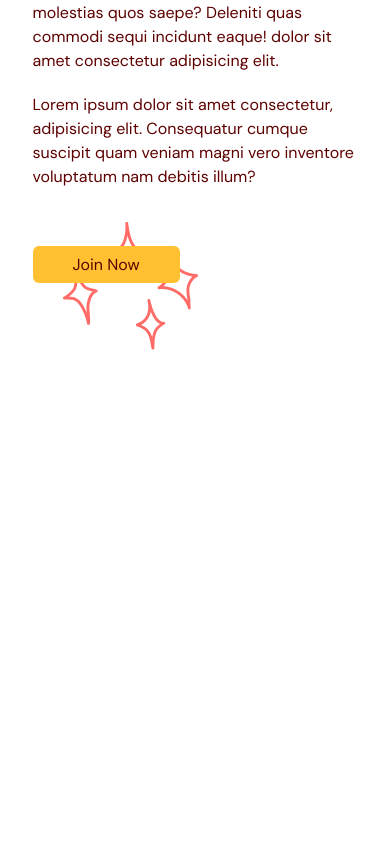
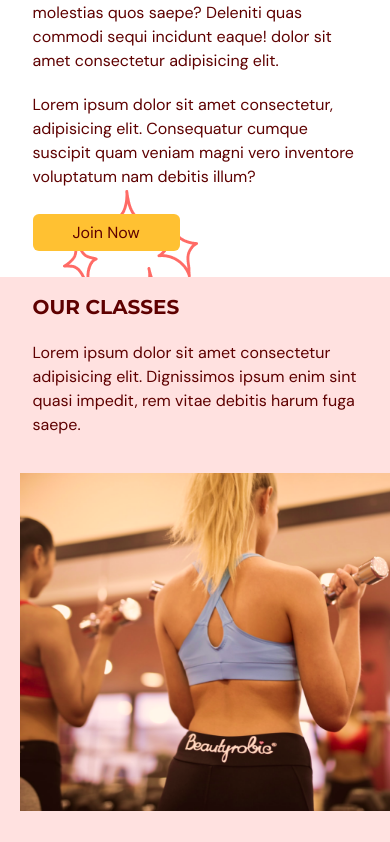
Before and after one commit to misspelz/BodyFix, a React (Vite) app: page / in a window 390 px wide. Shown: the part 2577-3419 px from the top of the page. Before the commit the page ends 2934 px from the top, so only its background shows below. Built offline with nearby package versions, Linux system fonts and the light colour scheme.

Commit message:
our classes section

```diff
--- a/src/App.tsx
+++ b/src/App.tsx
@@ -3,6 +3,7 @@
 import { SelectedPage } from "@/shared/types";
 import Home from "@/scenes/home"
 import Benefits from "@/scenes/benefits"
+import OurClasses from "@/scenes/ourClasses"
 
 
 function App() {
@@ -36,6 +37,9 @@
     <Benefits
       setSelectedPage={setSelectedPage}
     />
+    <OurClasses
+      setSelectedPage={setSelectedPage}
+    />
     </div>;
 }
 
--- a/src/scenes/benefits/index.tsx
+++ b/src/scenes/benefits/index.tsx
@@ -93,22 +93,40 @@
             {/* TITLE */}
             <div className="relative">
               <div className="before::absolute before:-top-20 before:-left-20 before:z-[1] belfore:content-abstractwaves">
-                <div>
+                <motion.div
+                   initial="hidden"
+                   whileInView="visible"
+                   viewport={{ once: true, amount: 0.5 }}
+                   transition={{ duration: 0.5 }}
+                   variants={{
+                     hidden: { opacity: 0, x: 50 },
+                     visible: { opacity: 1, x: 0 }
+                   }}
+                >
                   <Header>MILLIONS OF HAPPY MEMBERS GETTING {" "}
                     <span className="text-primary-500">FIT</span>
                   </Header>
-                </div>
+                </motion.div>
               </div>
             </div>
 
             {/* DESC */}
-            <div>
+            <motion.div
+               initial="hidden"
+               whileInView="visible"
+               viewport={{ once: true, amount: 0.5 }}
+               transition={{ delay: 0.2 , duration: 0.5 }}
+               variants={{
+                 hidden: { opacity: 0, x: 50 },
+                 visible: { opacity: 1, x: 0 }
+               }}
+            >
               <p className="my-5">Lorem ipsum dolor sit amet consectetur adipisicing elit. Ipsa praesentium doloribus molestias quos saepe? Deleniti quas commodi sequi incidunt eaque! dolor sit amet consectetur adipisicing elit.</p>
               <p className="mb-5">Lorem ipsum dolor sit amet consectetur, adipisicing elit. Consequatur cumque suscipit quam veniam magni vero inventore voluptatum nam debitis illum?</p>
-            </div>
+            </motion.div>
 
             {/* BUTTON */}
-            <div className="relative mt-16">
+            <div className="relative mt-8 mb-4 md:mb-0 md:mt-16">
               <div className="before:absolute before:-bottom-20 before:right-40 before:z-[-1] before:content-sparkles">
                 <ActionButton
                   setSelectedPage={setSelectedPage}
--- /dev/null
+++ b/src/scenes/ourClasses/Class.tsx
@@ -0,0 +1,24 @@
+
+
+type Props = {
+  name: string;
+  description?: string;
+  image: string;
+}
+
+const Class = ({name, description, image}: Props) => {
+
+  const overlayStyles = `p-5 absolute z-30 flex h-[338px] w-[450px] flex-col items-center justify-center whitespace-normal bg-primary-500 text-center text-white opacity-0 transition duration-500 hover:opacity-90`;
+
+  return (
+    <li className="relative mx-5 inline-block h-[380px] w-[450px]">
+      <div className={overlayStyles}>
+        <p className="font-bold text-lg md:text-2xl">{name}</p>
+        <p className="mt-4">{description}</p>
+      </div>
+      <img src={image} alt={`${image}`} />
+    </li>
+  )
+}
+
+export default Class
--- /dev/null
+++ b/src/scenes/ourClasses/index.tsx
@@ -0,0 +1,91 @@
+import { ClassType, SelectedPage } from '@/shared/types';
+import image1 from "@/assets/image1.png"
+import image2 from "@/assets/image2.png"
+import image3 from "@/assets/image3.png"
+import image4 from "@/assets/image4.png"
+import image5 from "@/assets/image5.png"
+import image6 from "@/assets/image6.png"
+import { motion } from 'framer-motion';
+import Header from '@/shared/Header';
+import Class from './Class';
+
+const classes: Array<ClassType> = [
+  {
+    name: "Weight Training Classes",
+    description: " Lorem ipsum dolor sit, amet consectetur adipisicing elit. Nihil, commodi amet consectetur adipisicing elit. Nihil, commodi amet consectetur adipisicing elit.",
+    image: image1,
+  },
+  {
+    name: "Yoga Classes",
+    // description: " Lorem ipsum dolor sit, amet consectetur adipisicing elit. Nihil, commodi amet consectetur adipisicing elit. Nihil, commodi amet consectetur adipisicing elit.",
+    image: image2,
+  },
+  {
+    name: "Ab Core Training Classes",
+    description: " Lorem ipsum dolor sit, amet consectetur adipisicing elit. Nihil, commodi amet consectetur adipisicing elit. Nihil, commodi amet consectetur adipisicing elit.",
+    image: image3,
+  },
+  {
+    name: "Adventure Classes",
+    description: " Lorem ipsum dolor sit, amet consectetur adipisicing elit. Nihil, commodi amet consectetur adipisicing elit. Nihil, commodi amet consectetur adipisicing elit.",
+    image: image4,
+  },
+  {
+    name: "Fitness Classes",
+    // description: " Lorem ipsum dolor sit, amet consectetur adipisicing elit. Nihil, commodi amet consectetur adipisicing elit. Nihil, commodi amet consectetur adipisicing elit.",
+    image: image5,
+  },
+  {
+    name: "Training Classes",
+    description: " Lorem ipsum dolor sit, amet consectetur adipisicing elit. Nihil, commodi amet consectetur adipisicing elit. Nihil, commodi amet consectetur adipisicing elit.",
+    image: image6,
+  },
+]
+
+
+type Props = {
+  setSelectedPage: (value: SelectedPage) => void;
+}
+
+const OurClasses = ({ setSelectedPage }: Props) => {
+  return (
+    <section id='ourclasses' className='w-full py-4 md:py-14 bg-primary-100'>
+      <motion.div
+        onViewportEnter={() => setSelectedPage(SelectedPage.OurClasses)}
+      >
+        <motion.div
+          className='mx-auto w-5/6'
+          initial="hidden"
+          whileInView="visible"
+          viewport={{ once: true, amount: 0.5 }}
+          transition={{ duration: 0.5 }}
+          variants={{
+            hidden: { opacity: 0, x: -50 },
+            visible: { opacity: 1, x: 0 }
+          }}
+        >
+          <div className='md:w-3/5'>
+            <Header>
+              OUR CLASSES
+            </Header>
+            <p className='py-5'>Lorem ipsum dolor sit amet consectetur adipisicing elit. Dignissimos ipsum enim sint quasi impedit, rem vitae debitis harum fuga saepe.</p>
+          </div>
+        </motion.div>
+        <div className='mt-4 md:mt-10 h-[353px] w-full overflow-x-auto overflow-y-hidden'>
+          <ul className='w-[2800px] whitespace-nowrap'>
+            {classes.map((item: ClassType, index)=>(
+               <Class
+                 key={`${item.name}-${index}`}
+                 name={item.name}
+                 description={item.description}
+                 image={item.image}
+               />
+            ))}
+          </ul>
+        </div>
+      </motion.div>
+    </section>
+  )
+}
+
+export default OurClasses
--- a/src/shared/types.ts
+++ b/src/shared/types.ts
@@ -10,3 +10,8 @@
   title: string;
   description: string
 }
+export interface ClassType {
+  name: string;
+  description?: string; // you add a question mark to make it optional
+  image: string
+}
```
